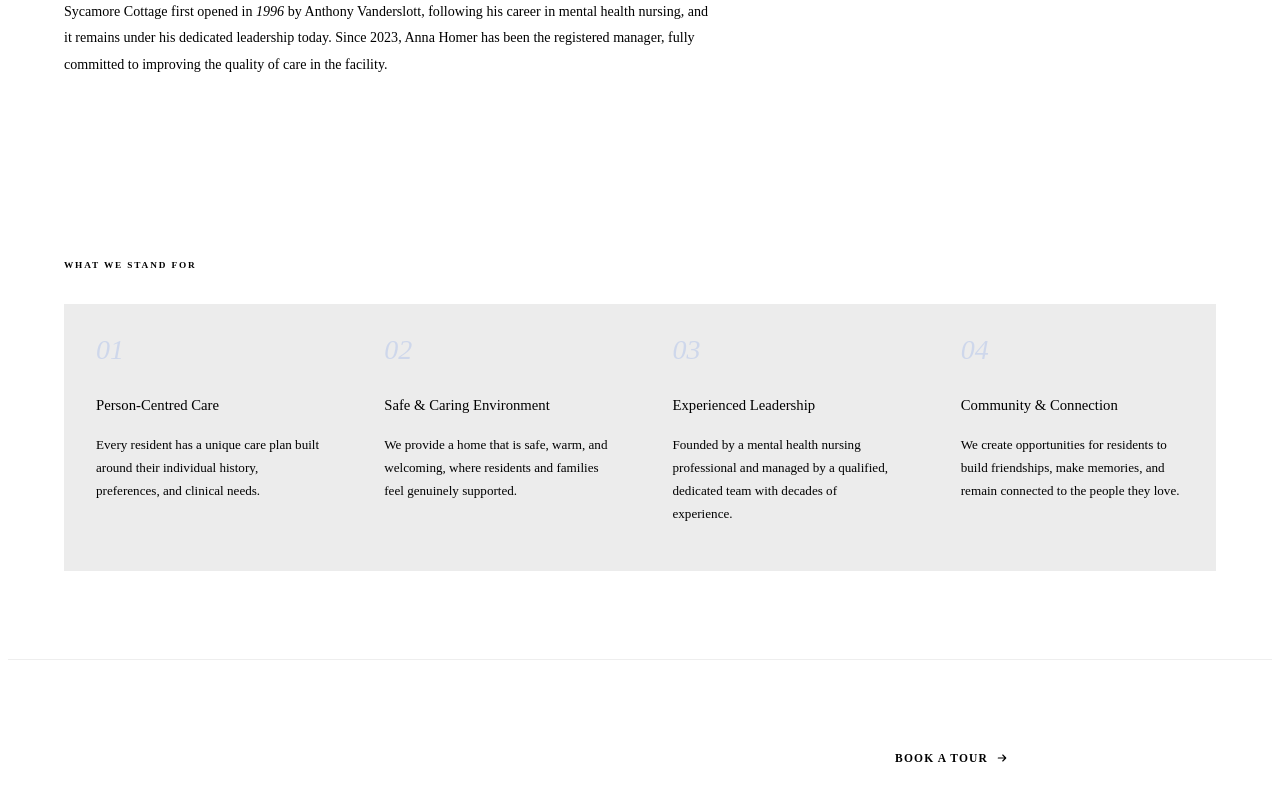
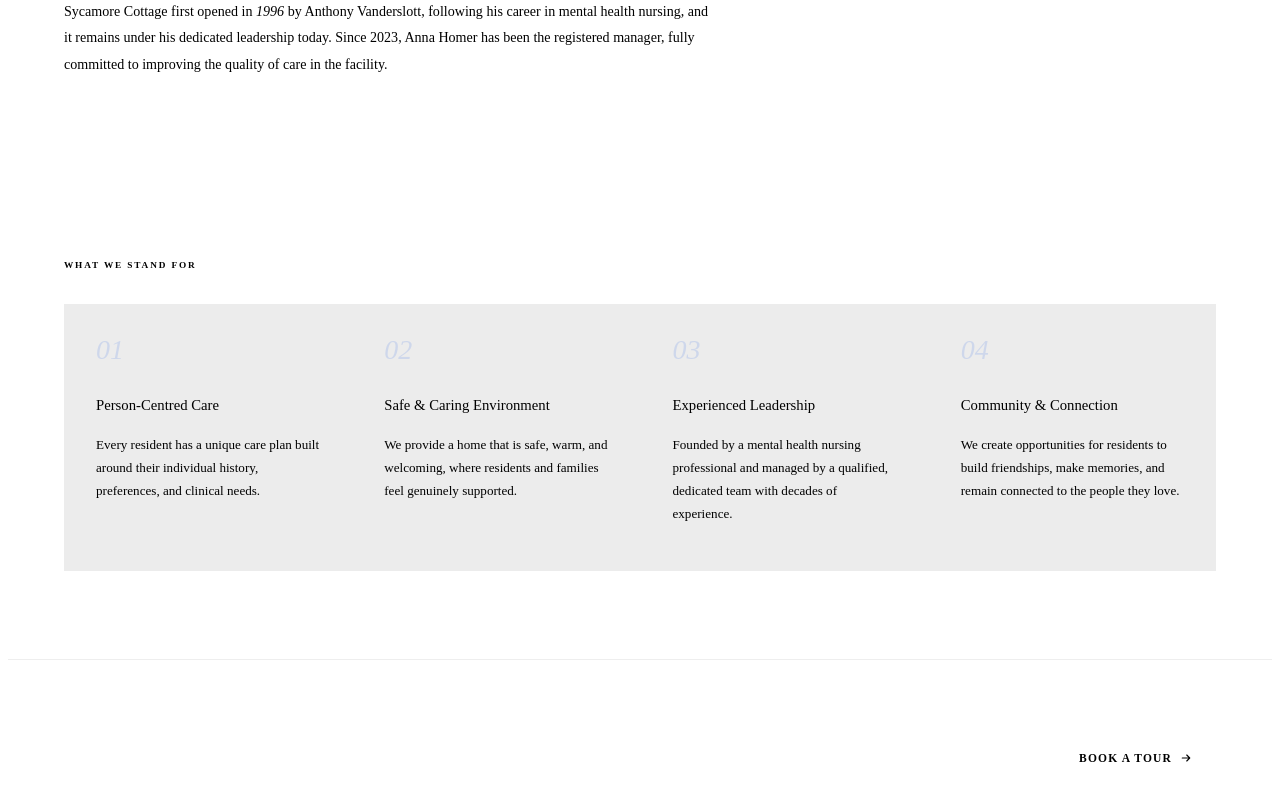
Before and after one commit to Po0mi/sycamore-cottage, a Next.js app: page /AboutCarePage in a window 1280 px wide. Shown: the part 876-1676 px from the top of the page. Built offline with nearby package versions, Linux system fonts and the light colour scheme.

Commit message:
fix: adjust line-height and padding in AboutCarePage for improved layout

```diff
--- a/pages/AboutCarePage.scss
+++ b/pages/AboutCarePage.scss
@@ -81,7 +81,7 @@ $ease-out: cubic-bezier(0.23, 1, 0.32, 1);
   font-family: var(--font-display);
   font-size: clamp(0.95rem, 1.6vw, 1.5rem);
   font-weight: 400;
-  line-height: 1.4;
+  line-height: 0.95;
   letter-spacing: -0.01em;
   margin-bottom: 1.25rem;
 
@@ -311,7 +311,7 @@ $ease-out: cubic-bezier(0.23, 1, 0.32, 1);
 // ─────────────────────────────────────────
 .about-cta-band {
   background: var(--ink);
-  padding: clamp(2.5rem, 5vw, 3.5rem) clamp(15rem, 15vw, 15rem);
+  padding: clamp(2.5rem, 5vw, 3.5rem) clamp(1.5rem, 5vw, 3.5rem);
   display: flex;
   align-items: center;
   justify-content: space-between;
```
